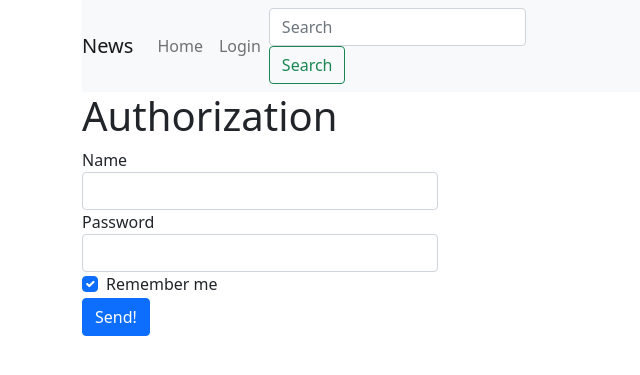
After one commit to Valexandrin/Learn_python_web, a Flask app: page /users/login in a window 1280 px wide. The commit adds this page. Shown: the top 375 px of the page, without its empty margins (0-640 px from the left). Run offline with Flask 2, Linux system fonts and the light colour scheme.

Commit message:
menu and page templates added

```diff
--- a/webapp/templates/index.html
+++ b/webapp/templates/base.html
@@ -10,35 +10,11 @@
     <title>{{ page_title }}</title>
   </head>
   <body>
+
     <div class='container'>
-    <h1>{{ page_title }}</h1>
-    <div class="row">
-        <div class="col-8">
-            {% with messages = get_flashed_messages() %}
-                {% if messages %}
-                <div class="alert alert-warning" role="alert">
-                    {% for message in messages %}
-                        {{ message }}<br>
-                    {% endfor %}
-                </div>
-                {% endif %}
-            {% endwith %}
-            <h2>Новости</h2>
-            {% for news in news_list %}
-            <h3><a href="{{ news.url }}">{{ news.title }}</a></h3>
-            <p>{{ news.published.strftime('%d.%m.%Y') }}</p>
-            <hr />
-            {% endfor %}
-        </div>
-        <div class="col-4">
-            <h2>Прогноз погоды</h2>
-            {% if weather %}
-                Температура: {{ weather.temp_C }}, ощущается как: {{ weather.FeelsLikeC }}
-            {% else %}
-                Сервис погоды временно недоступен
-            {% endif %}
-        </div>
-    </div>
+        {% include 'menu.html' %}
+        <h1>{{ page_title }}</h1>
+        {% block content %}{% endblock %}
     </div>
 
     <!-- Optional JavaScript; choose one of the two! -->
--- /dev/null
+++ b/webapp/templates/menu.html
@@ -0,0 +1,21 @@
+<nav class="navbar navbar-expand-lg navbar-light bg-light">
+  <a class="navbar-brand" href="#">News</a>
+  <button class="navbar-toggler" type="button" data-toggle="collapse" data-target="#navbarSupportedContent" aria-controls="navbarSupportedContent" aria-expanded="false" aria-label="Toggle navigation">
+     <span class="navbar-toggler-icon"></span>
+  </button>
+
+  <div class="collapse navbar-collapse" id="navbarSupportedContent">
+        <ul class="navbar-nav mr-auto">
+        <li class="nav-item active">
+            <a class="nav-link" href="/">Home</a>
+        </li>
+        <li class="nav-item">
+            <a class="nav-link" href="{{ url_for('user.login') }}">Login</a>
+        </li>
+        </ul>
+        <form class="form-inline my-2 my-lg-0">
+            <input class="form-control mr-sm-2" type="search" placeholder="Search" aria-label="Search">
+            <button class="btn btn-outline-success my-2 my-sm-0" type="submit">Search</button>
+        </form>
+  </div>
+</nav>
--- /dev/null
+++ b/webapp/templates/user/login.html
@@ -0,0 +1,37 @@
+{% extends 'base.html' %}
+
+{% block content %}
+    <div class="row">
+        <div class="col-4">
+            {% with messages = get_flashed_messages() %}
+                {% if messages %}
+                <div class="alert alert-warning" role="alert">
+                    {% for message in messages %}
+                        {{ message }}<br>
+                    {% endfor %}
+                </div>
+                {% endif %}
+            {% endwith %}
+            <form action="{{ url_for('user.process_login') }}" method="post">
+                {{ form.hidden_tag() }}
+                <div class="form-group">
+                    {{ form.username.label }}
+                    {{ form.username() }}
+                </div>
+                <div class="form-group">
+                  {{ form.password.label }}
+                  {{ form.password() }}
+                </div>
+                <div class="form-group form-check">
+                  {{ form.remember_me() }}
+                  {{ form.remember_me.label(class_='form-chack-label') }}
+                </div>
+                <p>{{ form.submit() }} </p>
+
+            </form>
+        </div>
+        <div class="col-8">
+
+        </div>
+    </div>
+{% endblock %}
```
Also changed, not shown: webapp/templates/login.html (deleted, +0 -57 lines), webapp/templates/news/index.html (added, +31 -0 lines).
